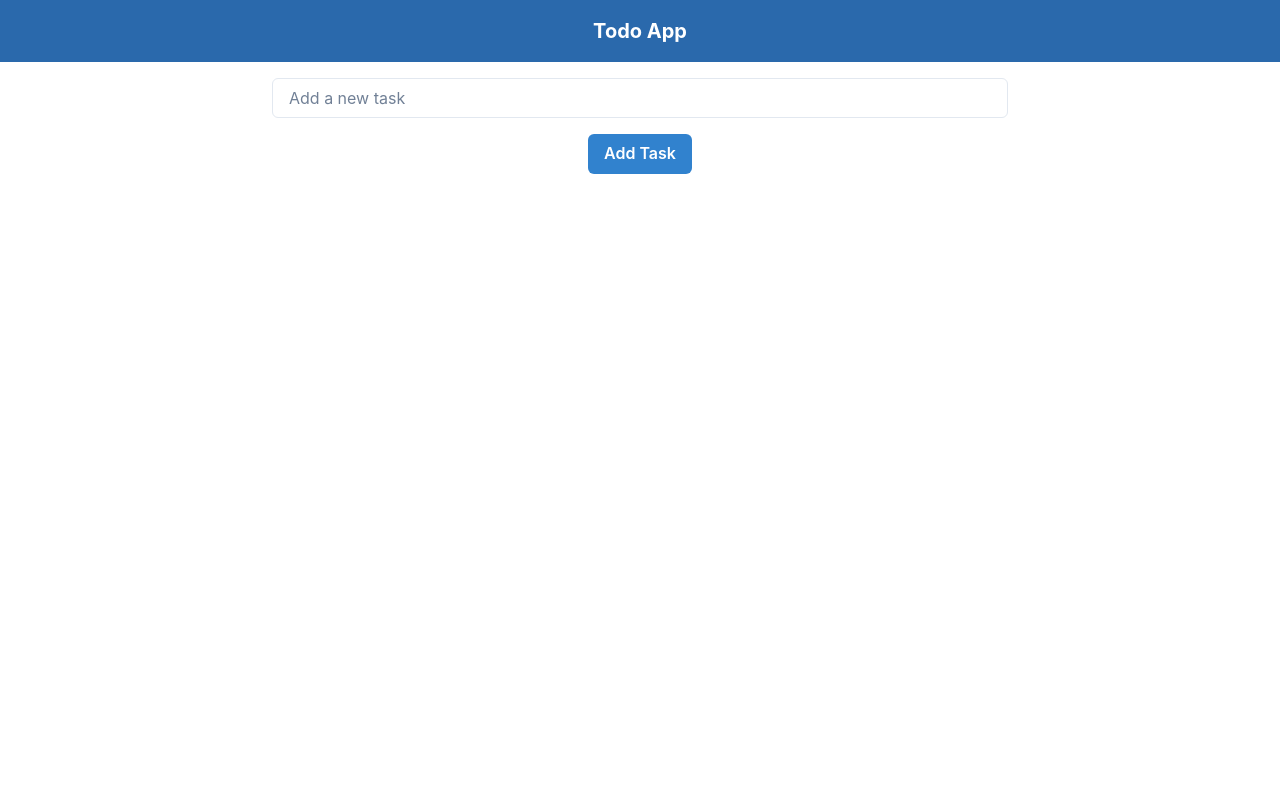
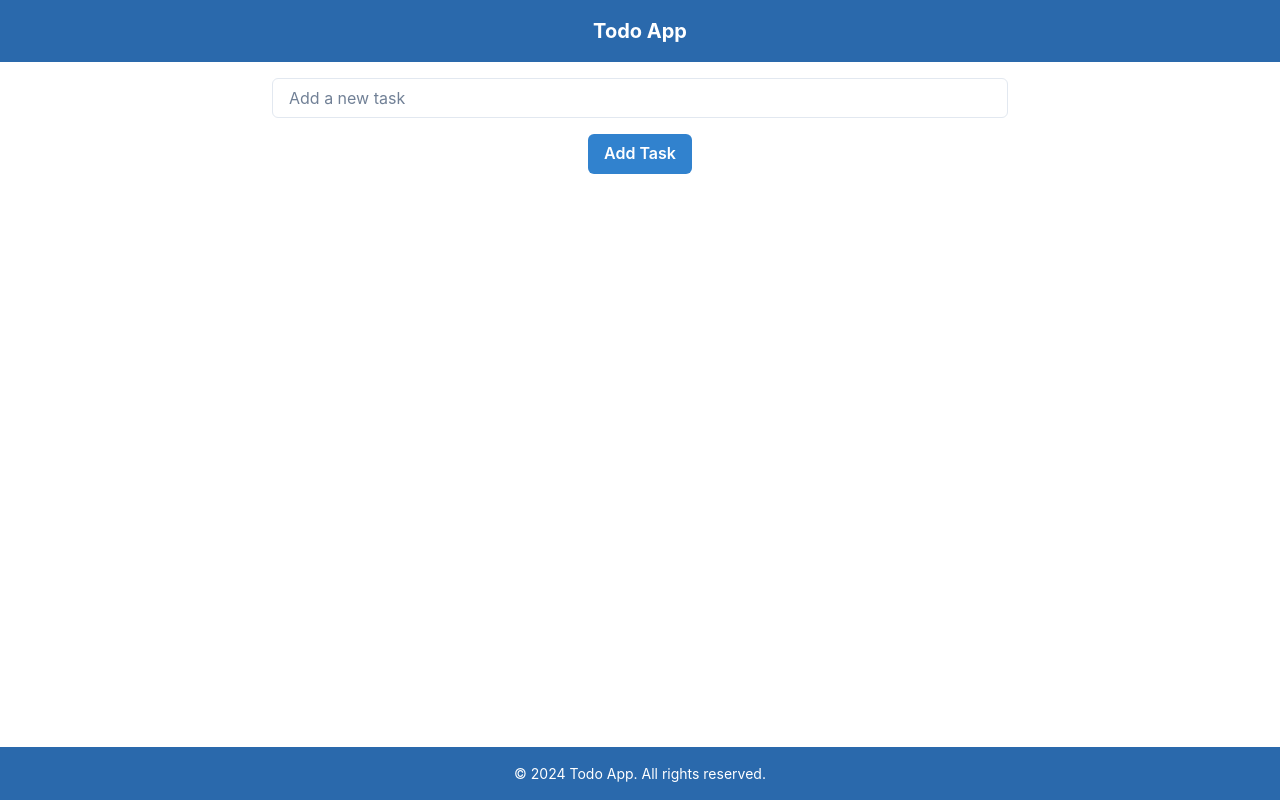
Before and after one commit to GPT-Engineer-App/task-manager-38, a React (Vite) app: page / in a window 1280 px wide. Built offline with nearby package versions, Linux system fonts and the light colour scheme.

Commit message:
Added a simple footer with copyright notice to the Todo App.

```diff
--- a/src/App.jsx
+++ b/src/App.jsx
@@ -1,21 +1,26 @@
 import { Route, BrowserRouter as Router, Routes } from "react-router-dom";
-import { Box, Flex, Text } from '@chakra-ui/react';
+import { Text, Flex, Box } from '@chakra-ui/react';
 import Index from "./pages/Index.jsx";
 
 function App() {
   return (
-    <>
+    <Flex direction="column" minHeight="100vh">
       <Box bg="brand.700" w="100%" p={4} color="white">
         <Flex justify="center" align="center">
           <Text fontSize="xl" fontWeight="bold">Todo App</Text>
         </Flex>
       </Box>
-      <Router style={{ marginTop: '64px' }}>
+      <Router style={{ marginTop: '64px', flex: "1" }}>
         <Routes>
           <Route exact path="/" element={<Index />} />
         </Routes>
       </Router>
-    </>
+      <Box bg="brand.700" w="100%" p={4} color="white" mt="auto">
+        <Flex justify="center" align="center">
+          <Text fontSize="sm">© {new Date().getFullYear()} Todo App. All rights reserved.</Text>
+        </Flex>
+      </Box>
+    </Flex>
   );
 }
 
```
